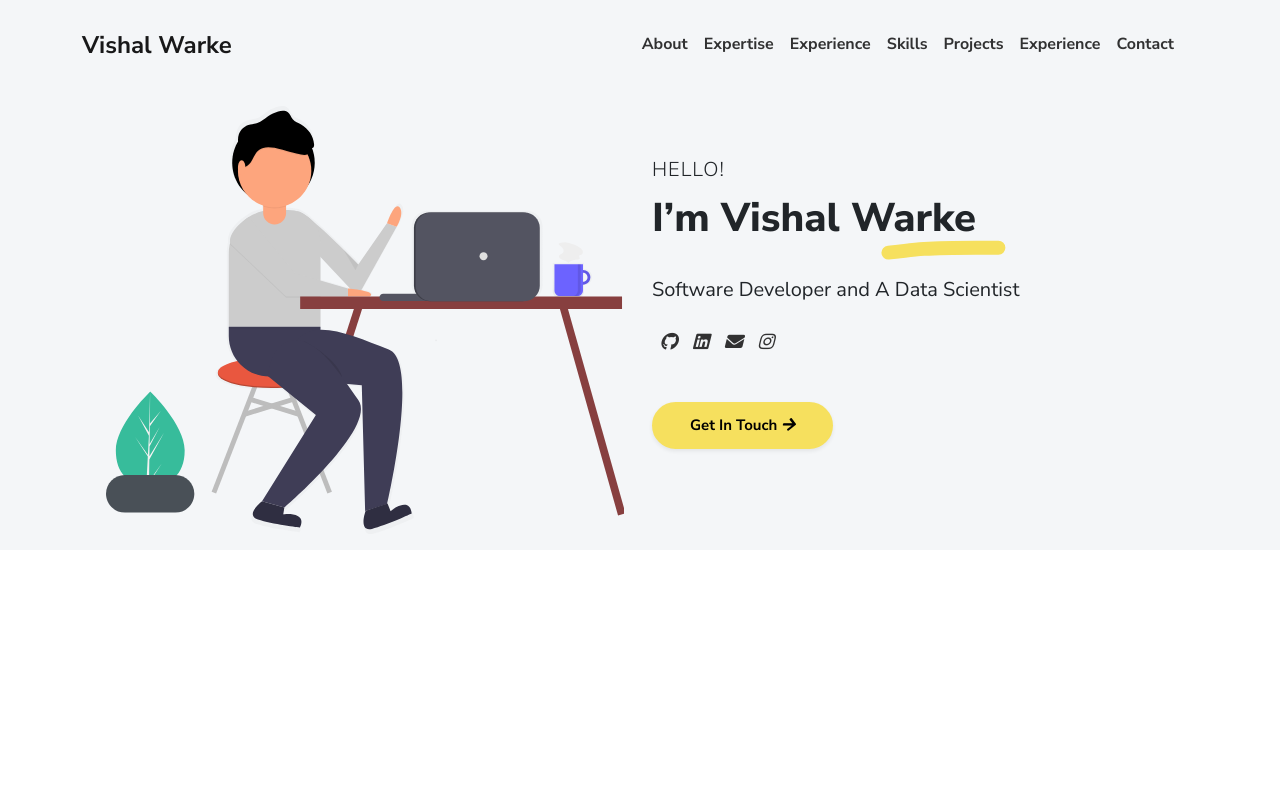
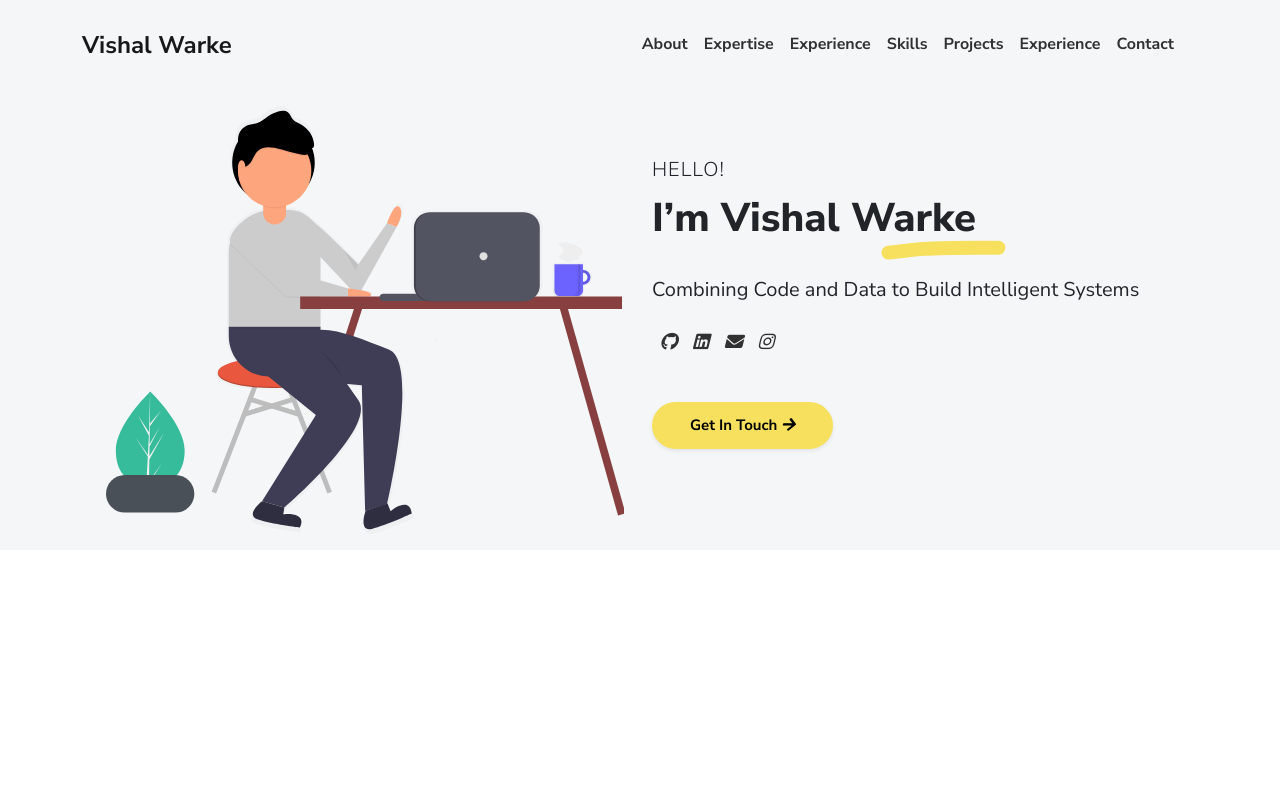
Before and after one commit to Vampy29/portfolio, a plain HTML site: page index.html in a window 1280 px wide. Shown: the top 800 px of the page. Drawn offline with Linux system fonts and the light colour scheme.

Commit message:
small change

```diff
--- a/index.html
+++ b/index.html
@@ -65,7 +65,7 @@
           <div class="mt-5">
             <p class="lead text-uppercase mb-1">Hello!</p>
             <h1 class="intro-title marker" data-aos="fade-left" data-aos-delay="50">I’m Vishal Warke</h1>
-            <p class="lead fw-normal mt-3" data-aos="fade-up" data-aos-delay="100">Software Developer and A Data Scientist</Data></Data></p>
+            <p class="lead fw-normal mt-3" data-aos="fade-up" data-aos-delay="100">Combining Code and Data to Build Intelligent Systems</Data></Data></p>
             <div class="social-nav" data-aos="fade-up" data-aos-delay="200">
               <nav role="navigation">
                 <ul class="nav justify-content-left">
```
